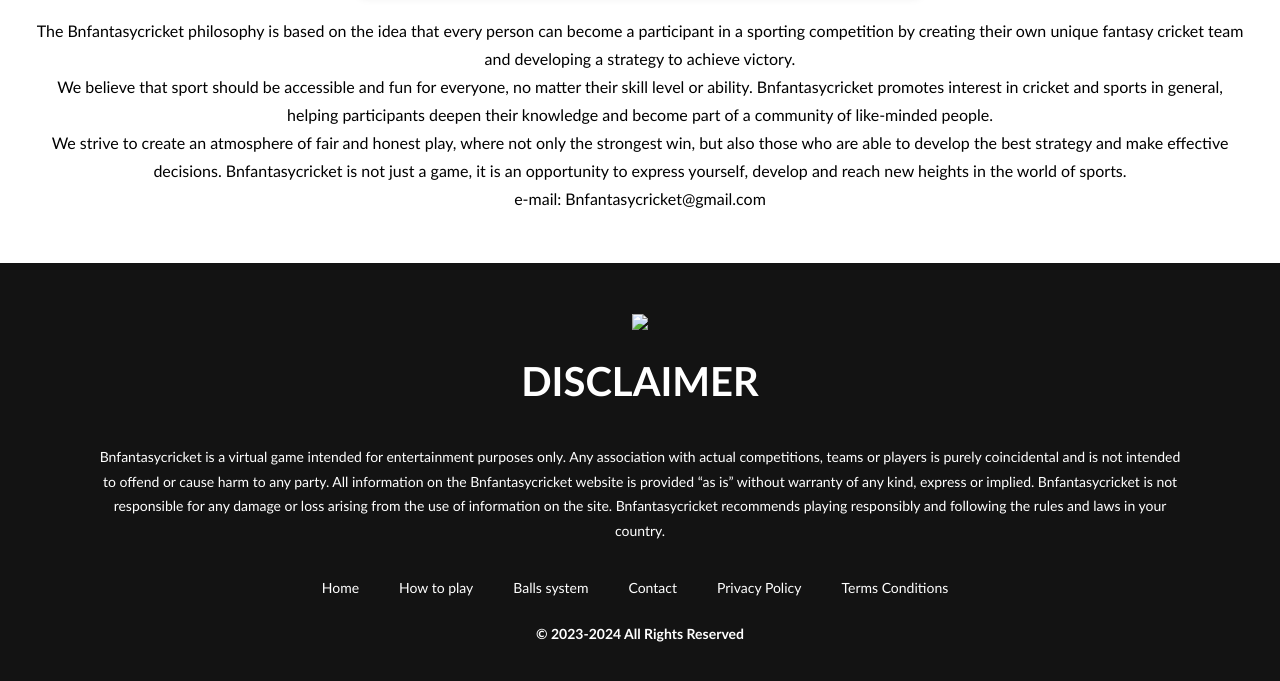
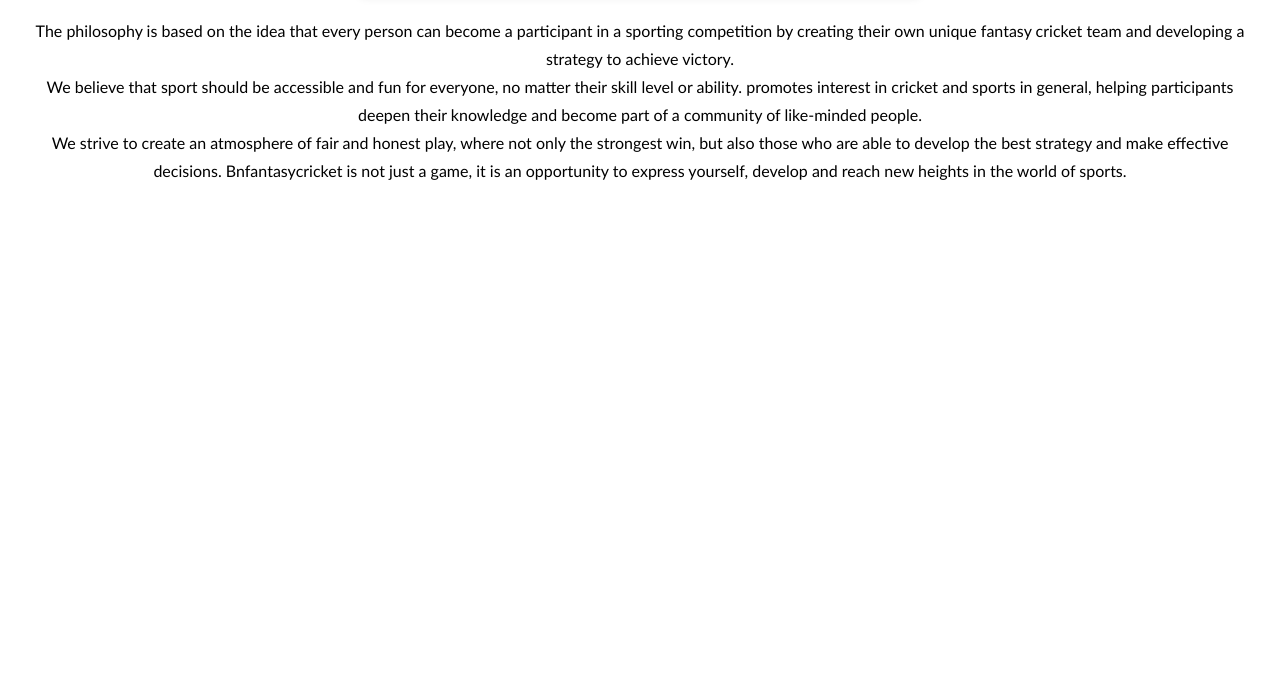
Before and after one commit to cre49/twak-chat, a plain HTML site: page contact/index.html in a window 1280 px wide. Shown: the part 353-1034 px from the top of the page. After the commit the page ends 800 px from the top, so only its background shows below. Drawn offline with nearby package versions, Linux system fonts and the light colour scheme.

Commit message:
Update index.html

```diff
--- a/contact/index.html
+++ b/contact/index.html
@@ -86,13 +86,13 @@
           </h4>
         </div>
         <p>
-          The Bnfantasycricket philosophy is based on the idea that every person can become a participant in a sporting
+          The philosophy is based on the idea that every person can become a participant in a sporting
           competition by creating their own unique fantasy cricket team and developing a strategy to achieve victory.
         </p>
 
         <p>
           We believe that sport should be accessible and fun for everyone, no matter their skill level or ability.
-          Bnfantasycricket promotes interest in cricket and sports in general, helping participants deepen their
+           promotes interest in cricket and sports in general, helping participants deepen their
           knowledge and
           become part of a community of like-minded people.
         </p>
@@ -105,55 +105,8 @@
           opportunity to
           express yourself, develop and reach new heights in the world of sports.
         </p>
-
-        <p>
-          e-mail: Bnfantasycricket@gmail.com
-        </p>
       </div>
   </section>
-
-
-  <footer>
-    <div class=""
-      style="color: #fff; padding-right: 30px; padding-left: 30px; background-color: #131313; text-align: left;">
-      <div class="container">
-        <div style="padding-bottom: 20px; justify-content: center;" class="posts__inner">
-          <div class="post__content">
-            <div style="align-items:center;" class="post__title">
-              <p style="text-align: center;">
-                <img style="width: 60px;" src="../18.png">
-                <br>
-              <h3 style="text-align: center; color: #fff; padding: 20px;" class="title">DISCLAIMER</h3>
-              <p style="text-align: center;">Bnfantasycricket is a virtual game intended for entertainment purposes
-                only. Any association with actual competitions,
-                teams or players is purely coincidental and is not intended to offend or cause harm to any party.
-
-                All information on the Bnfantasycricket website is provided “as is” without warranty of any kind,
-                express or implied.
-                Bnfantasycricket is not responsible for any damage or loss arising from the use of information on the
-                site.
-                Bnfantasycricket recommends playing responsibly and following the rules and laws in your country.
-
-              </p>
-              <br>
-              <div style="text-align:center; justify-content: center; display:flex;" class="footer-nav">
-                <a style="color: #fff; font-size: 14px;" href="../index.html">Home</a>
-                <a style="color: #fff; font-size: 14px;" href="../how-to-play/index.html">How to play</a>
-                <a style="color: #fff; font-size: 14px;" href="../point-system/index.html">Balls system</a>
-
-                <a style="color: #fff; font-size: 14px;" href="index.html">Contact</a>
-                <a style="color: #fff; font-size: 14px;" href="../privacy-policy/index.html">Privacy Policy</a>
-                <a style="color: #fff; font-size: 14px;" href="../terms-conditions/index.html">Terms Conditions</a>
-              </div>
-              <p style="color: #fff; text-align: center; padding-top: 20px; font-size: 14px;" class="title">
-                &copy; 2023-2024 All Rights Reserved
-              </p>
-            </div>
-          </div>
-        </div>
-      </div>
-    </div>
-  </footer>
 
     <!-- JavaScript -->
     <script src="assets/js/jquery-3.6.0.min.js"></script>
```
